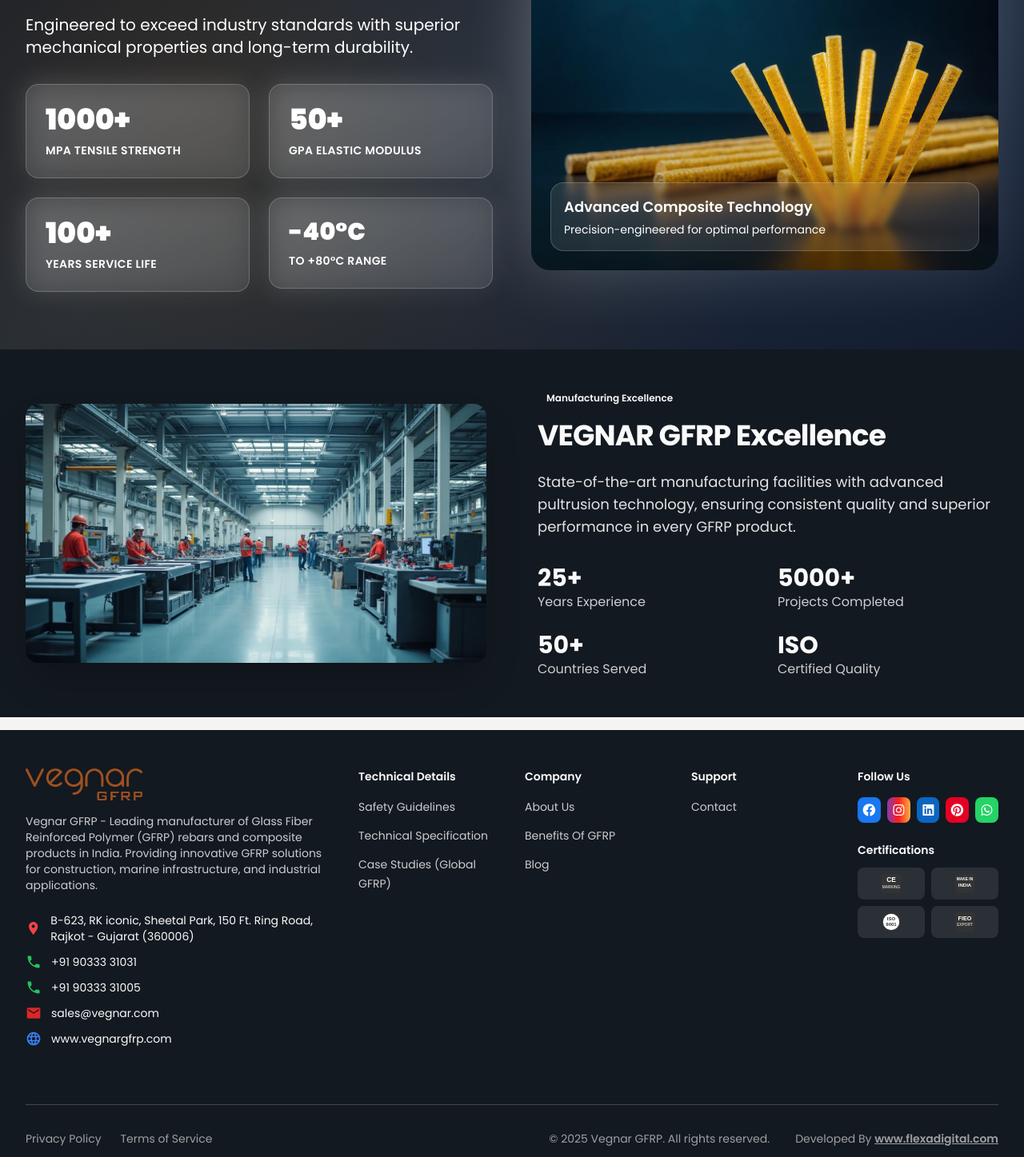
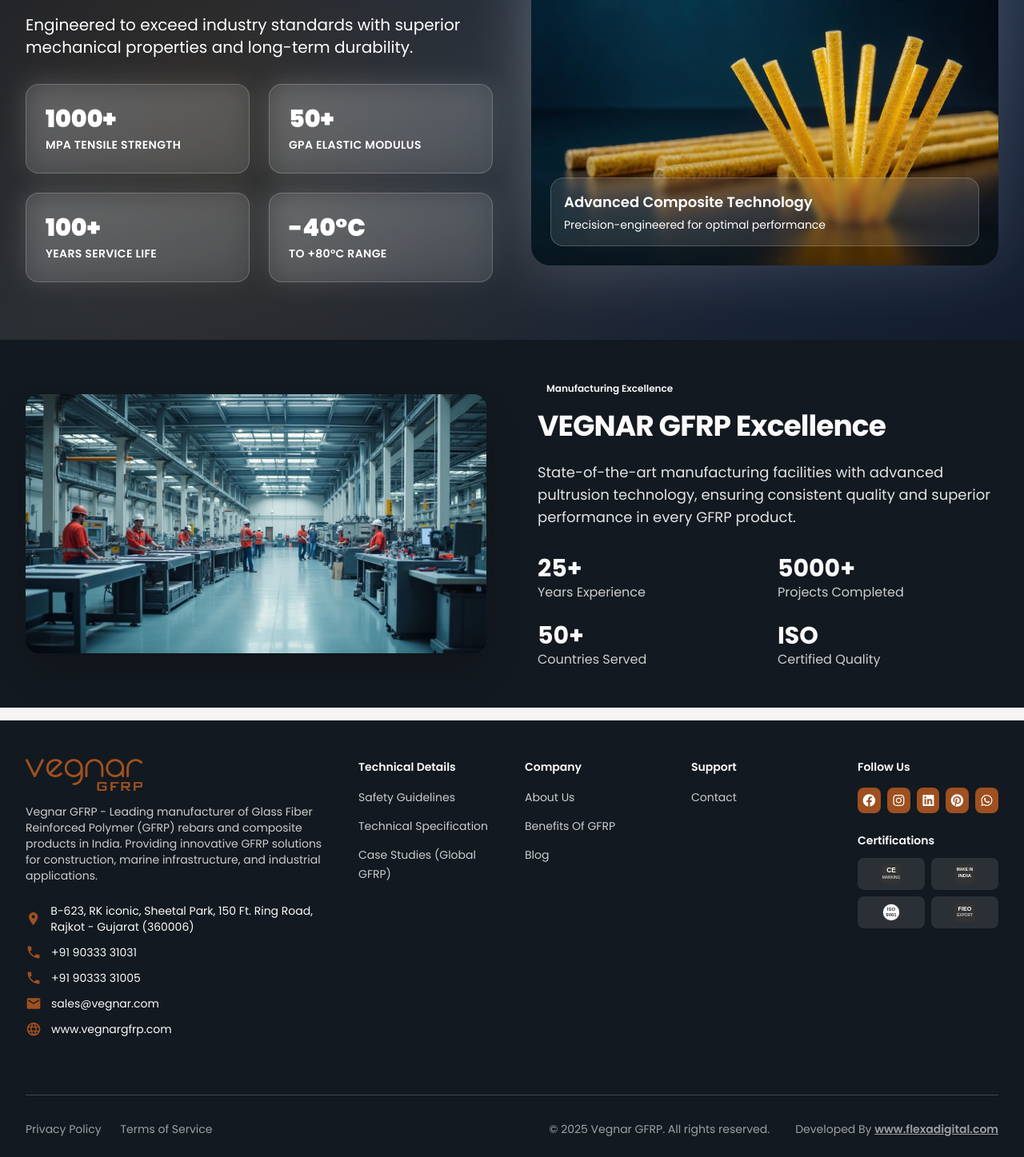
Before and after one commit to gabbar360/vegnar-gfrp_next, a Next.js app: page / in a window 1280 px wide. Shown: the part 1823-3270 px from the top of the page at 80% size. Built offline with nearby package versions, Linux system fonts and the light colour scheme.

Commit message:
changes footer icon color  and 2 page make responcive

```diff
--- a/src/app/about/page.tsx
+++ b/src/app/about/page.tsx
@@ -50,11 +50,11 @@
           }}
         />
         <div className="absolute inset-0 bg-black/40" />
-        <div className="relative h-full flex items-center justify-center px-4">
+        {/* <div className="relative h-full flex items-center justify-center px-4">
           <div className="text-center max-w-4xl w-full">
             <h1 className="text-2xl sm:text-3xl md:text-4xl lg:text-5xl xl:text-6xl font-bold text-white mb-4 sm:mb-6 leading-tight">
               <span className="bg-gradient-to-r from-orange-300 to-yellow-300 bg-clip-text text-transparent">
-                About
+                ABOUT
               </span>
               <br />
               <span className="text-xl sm:text-2xl md:text-3xl lg:text-4xl xl:text-5xl text-orange-100">
@@ -62,7 +62,7 @@
               </span>
             </h1>
           </div>
-        </div>
+        </div> */}
       </section>
 
       {/* About Us Section */}
--- a/src/app/benefits/page.tsx
+++ b/src/app/benefits/page.tsx
@@ -253,7 +253,7 @@
           <div className="text-center max-w-4xl w-full">
             <h1 className="text-2xl sm:text-3xl md:text-4xl lg:text-5xl xl:text-6xl font-bold text-white mb-4 sm:mb-6 leading-tight">
               <span className="bg-gradient-to-r from-orange-300 to-yellow-300 bg-clip-text text-transparent">
-                Benefits of
+                BENEFITS OF
               </span>
               <br />
               <span className="text-xl sm:text-2xl md:text-3xl lg:text-4xl xl:text-5xl text-orange-100">
--- a/src/app/case-studies-global/page.tsx
+++ b/src/app/case-studies-global/page.tsx
@@ -44,7 +44,7 @@
 export default function CaseStudiesGlobal() {
   const [openIdx, setOpenIdx] = React.useState<number | null>(null);
   return (
-    <div className="min-h-screen bg-gradient-to-br from-white to-orange-50 py-12 px-4 md:px-0 relative">
+    <div className="min-h-screen bg-gradient-to-br from-white to-orange-50 pt-20 pb-12 px-4 md:px-0 relative">
       <div className="max-w-5xl mx-auto">
         <motion.h1
           initial={{ opacity: 0, y: -40 }}
--- a/src/app/page.tsx
+++ b/src/app/page.tsx
@@ -257,11 +257,11 @@
               <div className="grid grid-cols-2 gap-4 sm:gap-6 mb-6">
                 <div className="group relative">
                   <div className="absolute inset-0 bg-gradient-to-br from-white/20 to-white/5 rounded-2xl blur-lg group-hover:blur-xl transition-all duration-300" />
-                  <div className="relative bg-white/10 backdrop-blur-sm border border-white/20 p-6 rounded-2xl group-hover:bg-white/15 transition-all duration-300">
-                    <div className="text-xl sm:text-2xl md:text-3xl lg:text-4xl font-black text-white mb-2">
+                  <div className="relative bg-white/10 backdrop-blur-sm border border-white/20 p-4 sm:p-6 rounded-2xl group-hover:bg-white/15 transition-all duration-300 h-24 sm:h-28 flex flex-col justify-center">
+                    <div className="text-lg sm:text-xl md:text-2xl lg:text-3xl font-black text-white mb-1">
                       1000+
                     </div>
-                    <div className="text-xs sm:text-sm font-semibold text-white uppercase tracking-wide">
+                    <div className="text-xs sm:text-sm font-semibold text-white uppercase tracking-wide leading-tight">
                       MPa Tensile Strength
                     </div>
                   </div>
@@ -269,11 +269,11 @@
 
                 <div className="group relative">
                   <div className="absolute inset-0 bg-gradient-to-br from-white/20 to-white/5 rounded-2xl blur-lg group-hover:blur-xl transition-all duration-300" />
-                  <div className="relative bg-white/10 backdrop-blur-sm border border-white/20 p-6 rounded-2xl group-hover:bg-white/15 transition-all duration-300">
-                    <div className="text-xl sm:text-2xl md:text-3xl lg:text-4xl font-black text-white mb-2">
+                  <div className="relative bg-white/10 backdrop-blur-sm border border-white/20 p-4 sm:p-6 rounded-2xl group-hover:bg-white/15 transition-all duration-300 h-24 sm:h-28 flex flex-col justify-center">
+                    <div className="text-lg sm:text-xl md:text-2xl lg:text-3xl font-black text-white mb-1">
                       50+
                     </div>
-                    <div className="text-xs sm:text-sm font-semibold text-white uppercase tracking-wide">
+                    <div className="text-xs sm:text-sm font-semibold text-white uppercase tracking-wide leading-tight">
                       GPa Elastic Modulus
                     </div>
                   </div>
@@ -281,11 +281,11 @@
 
                 <div className="group relative">
                   <div className="absolute inset-0 bg-gradient-to-br from-white/20 to-white/5 rounded-2xl blur-lg group-hover:blur-xl transition-all duration-300" />
-                  <div className="relative bg-white/10 backdrop-blur-sm border border-white/20 p-6 rounded-2xl group-hover:bg-white/15 transition-all duration-300">
-                    <div className="text-xl sm:text-2xl md:text-3xl lg:text-4xl font-black text-white mb-2">
+                  <div className="relative bg-white/10 backdrop-blur-sm border border-white/20 p-4 sm:p-6 rounded-2xl group-hover:bg-white/15 transition-all duration-300 h-24 sm:h-28 flex flex-col justify-center">
+                    <div className="text-lg sm:text-xl md:text-2xl lg:text-3xl font-black text-white mb-1">
                       100+
                     </div>
-                    <div className="text-xs sm:text-sm font-semibold text-white uppercase tracking-wide">
+                    <div className="text-xs sm:text-sm font-semibold text-white uppercase tracking-wide leading-tight">
                       Years Service Life
                     </div>
                   </div>
@@ -293,11 +293,11 @@
 
                 <div className="group relative">
                   <div className="absolute inset-0 bg-gradient-to-br from-white/20 to-white/5 rounded-2xl blur-lg group-hover:blur-xl transition-all duration-300" />
-                  <div className="relative bg-white/10 backdrop-blur-sm border border-white/20 p-6 rounded-2xl group-hover:bg-white/15 transition-all duration-300">
-                    <div className="text-lg sm:text-xl md:text-2xl lg:text-3xl font-black text-white mb-2">
+                  <div className="relative bg-white/10 backdrop-blur-sm border border-white/20 p-4 sm:p-6 rounded-2xl group-hover:bg-white/15 transition-all duration-300 h-24 sm:h-28 flex flex-col justify-center">
+                    <div className="text-lg sm:text-xl md:text-2xl lg:text-3xl font-black text-white mb-1">
                       -40°C
                     </div>
-                    <div className="text-xs sm:text-sm font-semibold text-white uppercase tracking-wide">
+                    <div className="text-xs sm:text-sm font-semibold text-white uppercase tracking-wide leading-tight">
                       to +80°C Range
                     </div>
                   </div>
--- a/src/components/Footer.tsx
+++ b/src/components/Footer.tsx
@@ -54,26 +54,26 @@
             {/* Contact Info */}
             <div className="space-y-3 mb-6">
               <div className="flex items-center space-x-3">
-                <MdLocationOn className="h-7 w-7 text-[#EF4444]" />
+                <MdLocationOn className="h-7 w-7 text-[#9e5020]" />
                 <span className="text-sm">
                   B-623, RK iconic, Sheetal Park, 150 Ft. Ring Road, Rajkot -
                   Gujarat (360006)
                 </span>
               </div>
               <div className="flex items-center space-x-3">
-                <MdPhone className="h-5 w-5 text-[#22C55E]" />
+                <MdPhone className="h-5 w-5 text-[#9e5020]" />
                 <span className="text-sm">+91 90333 31031</span>
               </div>
               <div className="flex items-center space-x-3">
-                <MdPhone className="h-5 w-5 text-[#22C55E]" />
+                <MdPhone className="h-5 w-5 text-[#9e5020]" />
                 <span className="text-sm">+91 90333 31005</span>
               </div>
               <div className="flex items-center space-x-3">
-                <MdEmail className="h-5 w-5 text-[#DC2626]" />
+                <MdEmail className="h-5 w-5 text-[#9e5020]" />
                 <span className="text-sm">sales@vegnar.com</span>
               </div>
               <div className="flex items-center space-x-3">
-                <MdLanguage className="h-5 w-5 text-[#3B82F6]" />
+                <MdLanguage className="h-5 w-5 text-[#9e5020]" />
                 <span className="text-sm">www.vegnargfrp.com</span>
               </div>
             </div>
@@ -150,7 +150,7 @@
                 href="https://www.facebook.com/profile.php?id=61581178121824"
                 target="_blank"
                 rel="noopener noreferrer"
-                className="w-12 h-8 bg-[#1877F2] hover:bg-[#166FE5] rounded-lg flex items-center justify-center transition-all duration-300 hover:scale-110 group"
+                className="w-12 h-8 bg-[#9e5020] hover:bg-[#8a4519] rounded-lg flex items-center justify-center transition-all duration-300 hover:scale-110 group"
               >
                 <FaFacebook className="w-8 h-4 text-white" />
               </a>
@@ -158,7 +158,7 @@
                 href="https://www.instagram.com/vegnargfrp/"
                 target="_blank"
                 rel="noopener noreferrer"
-                className="w-12 h-8 bg-gradient-to-r from-[#833AB4] via-[#FD1D1D] to-[#FCB045] hover:from-[#7B2CBF] hover:via-[#E91E63] hover:to-[#FF9800] rounded-lg flex items-center justify-center transition-all duration-300 hover:scale-110 group"
+                className="w-12 h-8 bg-[#9e5020] hover:bg-[#8a4519] rounded-lg flex items-center justify-center transition-all duration-300 hover:scale-110 group"
               >
                 <FaInstagram className="w-8 h-4 text-white" />
               </a>
@@ -166,7 +166,7 @@
                 href="https://www.linkedin.com/company/vegnar-gfrp/"
                 target="_blank"
                 rel="noopener noreferrer"
-                className="w-12 h-8 bg-[#0A66C2] hover:bg-[#095BA8] rounded-lg flex items-center justify-center transition-all duration-300 hover:scale-110 group"
+                className="w-12 h-8 bg-[#9e5020] hover:bg-[#8a4519] rounded-lg flex items-center justify-center transition-all duration-300 hover:scale-110 group"
               >
                 <FaLinkedin className="w-8 h-4 text-white" />
               </a>
@@ -174,7 +174,7 @@
                 href="https://www.pinterest.com/vegnargfrp/"
                 target="_blank"
                 rel="noopener noreferrer"
-                className="w-12 h-8 bg-[#E60023] hover:bg-[#D50020] rounded-lg flex items-center justify-center transition-all duration-300 hover:scale-110 group"
+                className="w-12 h-8 bg-[#9e5020] hover:bg-[#8a4519] rounded-lg flex items-center justify-center transition-all duration-300 hover:scale-110 group"
               >
                 <FaPinterest className="w-8 h-4 text-white" />
               </a>
@@ -182,7 +182,7 @@
                 href="https://wa.me/919033331005"
                 target="_blank"
                 rel="noopener noreferrer"
-                className="w-12 h-8 bg-[#25D366] hover:bg-[#22C55E] rounded-lg flex items-center justify-center transition-all duration-300 hover:scale-110 group"
+                className="w-12 h-8 bg-[#9e5020] hover:bg-[#8a4519] rounded-lg flex items-center justify-center transition-all duration-300 hover:scale-110 group"
               >
                 <FaWhatsapp className="w-8 h-4 text-white" />
               </a>
```
Also changed, not shown: src/app/safety-guidelines/page.tsx (+4 -4 lines).
